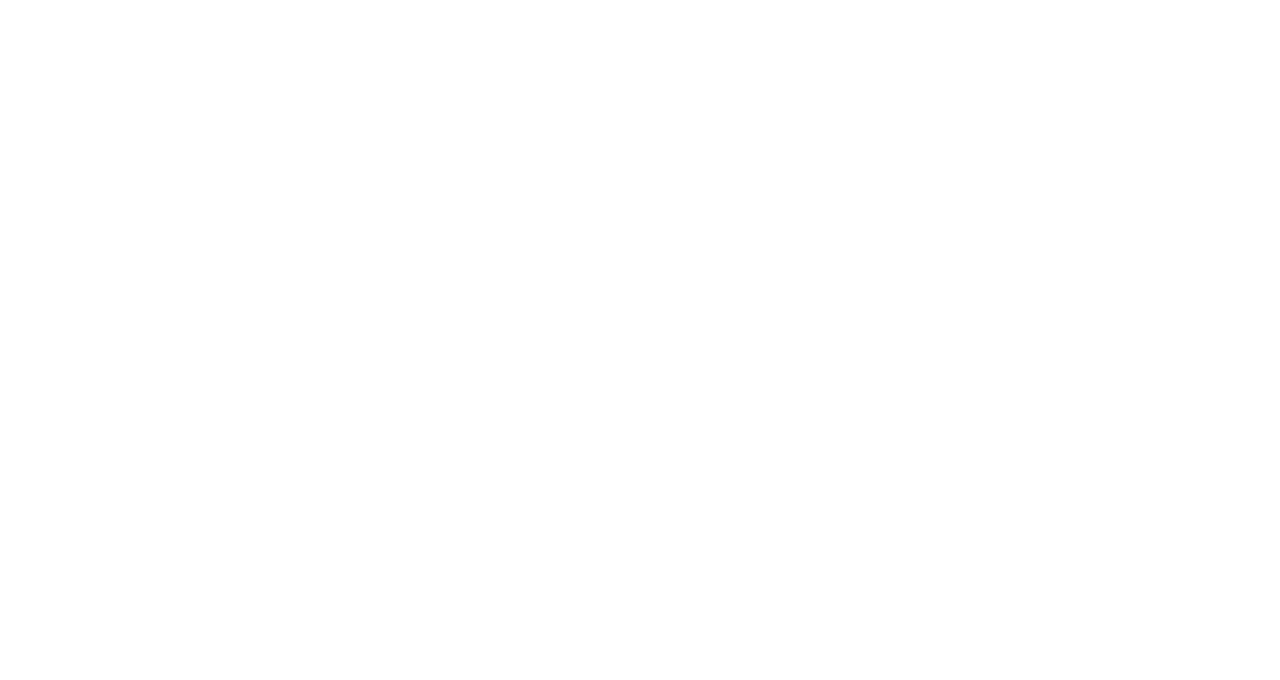
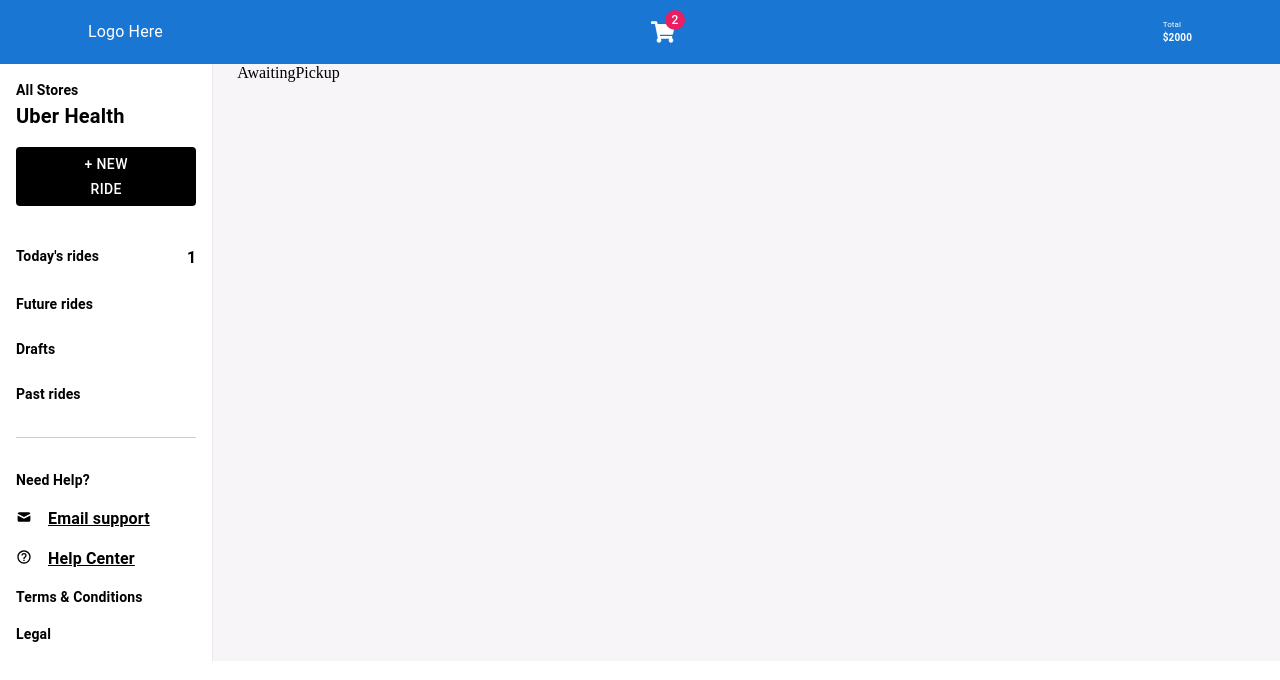
Before and after one commit to usmanjhumri/Dashboard, a React (Vite) app: page /awaitingpickup in a window 1280 px wide. Before the commit this address had no page. Shown: the top 680 px of the page. Built offline with nearby package versions, Linux system fonts and the light colour scheme.

Commit message:
routing submenu

```diff
--- a/src/App.jsx
+++ b/src/App.jsx
@@ -5,6 +5,8 @@ import Home from './component/Home/Home'
 import TodayRide from './component/Today\'s Ride/TodayRide'
 import Drafts from './component/Drafts/Drafts'
 import PastRides from './component/Past Rides/PastRides'
+import AwaitingPickup from './component/AwaitingPickup/AwaitingPickup'
+import Inprogress from './component/Inprogress/Inprogress'
 
 function App() {
 
@@ -16,6 +18,9 @@ function App() {
           <Route path='/futurerides' element={<SideBar childComponent={<TodayRide />} />} />
           <Route path='/drafts' element={<SideBar childComponent={<Drafts />} />} />
           <Route path='/pastrides' element={<SideBar childComponent={<PastRides />} />} />
+          <Route path='/awaitingpickup' element={<SideBar childComponent={<AwaitingPickup />} />} />
+          <Route path='/inprogress' element={<SideBar childComponent={<Inprogress />} />} />
+          <Route path='/inprogress' element={<SideBar childComponent={<Inprogress />} />} />
         </Routes>
       </div>
     </>
--- /dev/null
+++ b/src/component/AwaitingPickup/AwaitingPickup.jsx
@@ -0,0 +1,9 @@
+
+
+const AwaitingPickup = () => {
+    return (
+        <div>AwaitingPickup</div>
+    )
+}
+
+export default AwaitingPickup
--- /dev/null
+++ b/src/component/Inprogress/Inprogress.jsx
@@ -0,0 +1,8 @@
+
+const Inprogress = () => {
+    return (
+        <div>Inprogress</div>
+    )
+}
+
+export default Inprogress
```
Also changed, not shown: src/component/Completed/Completed.jsx (added, +9 -0 lines), src/component/Upcoming/Upcoming.jsx (added, +8 -0 lines).
